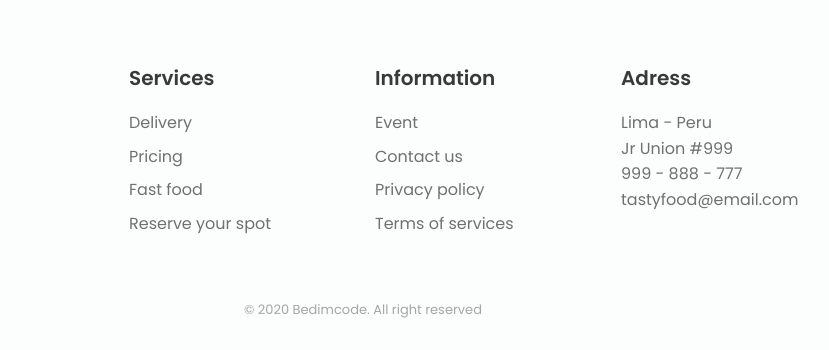
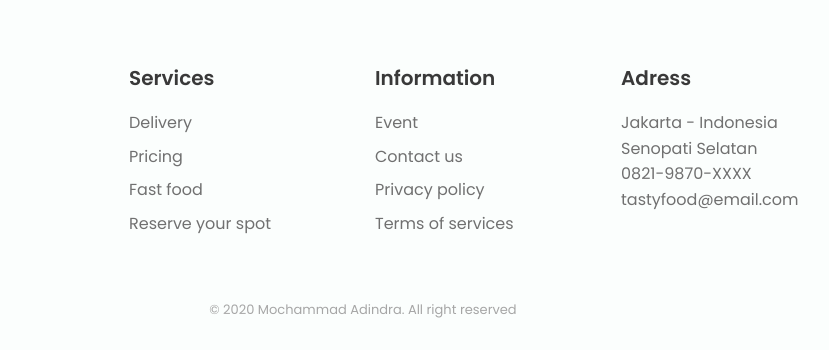
Before and after one commit to DindraEin/responsive-restaurant, a plain HTML site: page index.html in a window 1280 px wide. Shown: the part 3560-3910 px from the top of the page, 277-1106 px from the left. Drawn offline with nearby package versions, Linux system fonts and the light colour scheme.

Commit message:
Mengubah beberapa informasi pada footer index.html

```diff
--- a/index.html
+++ b/index.html
@@ -462,15 +462,15 @@
             <div class="footer__content">
                 <h3 class="footer__title">Adress</h3>
                 <ul>
-                    <li>Lima - Peru</li>
-                    <li>Jr Union #999</li>
-                    <li>999 - 888 - 777</li>
+                    <li>Jakarta - Indonesia</li>
+                    <li>Senopati Selatan</li>
+                    <li>0821-9870-XXXX</li>
                     <li>tastyfood@email.com</li>
                 </ul>
             </div>
         </div>
 
-        <p class="footer__copy">&#169; 2020 Bedimcode. All right reserved</p>
+        <p class="footer__copy">&#169; 2020 Mochammad Adindra. All right reserved</p>
     </footer>
 
     <!-- scroll reveal -->
```
